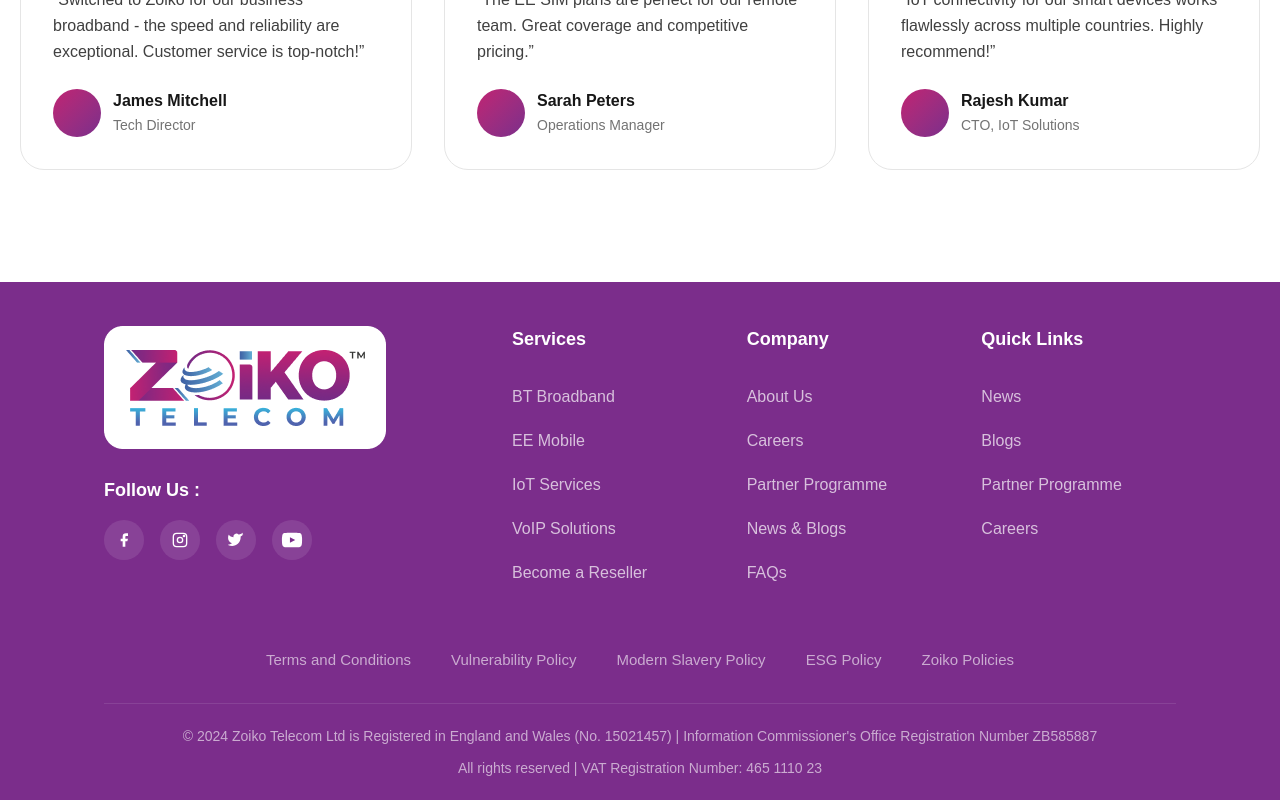
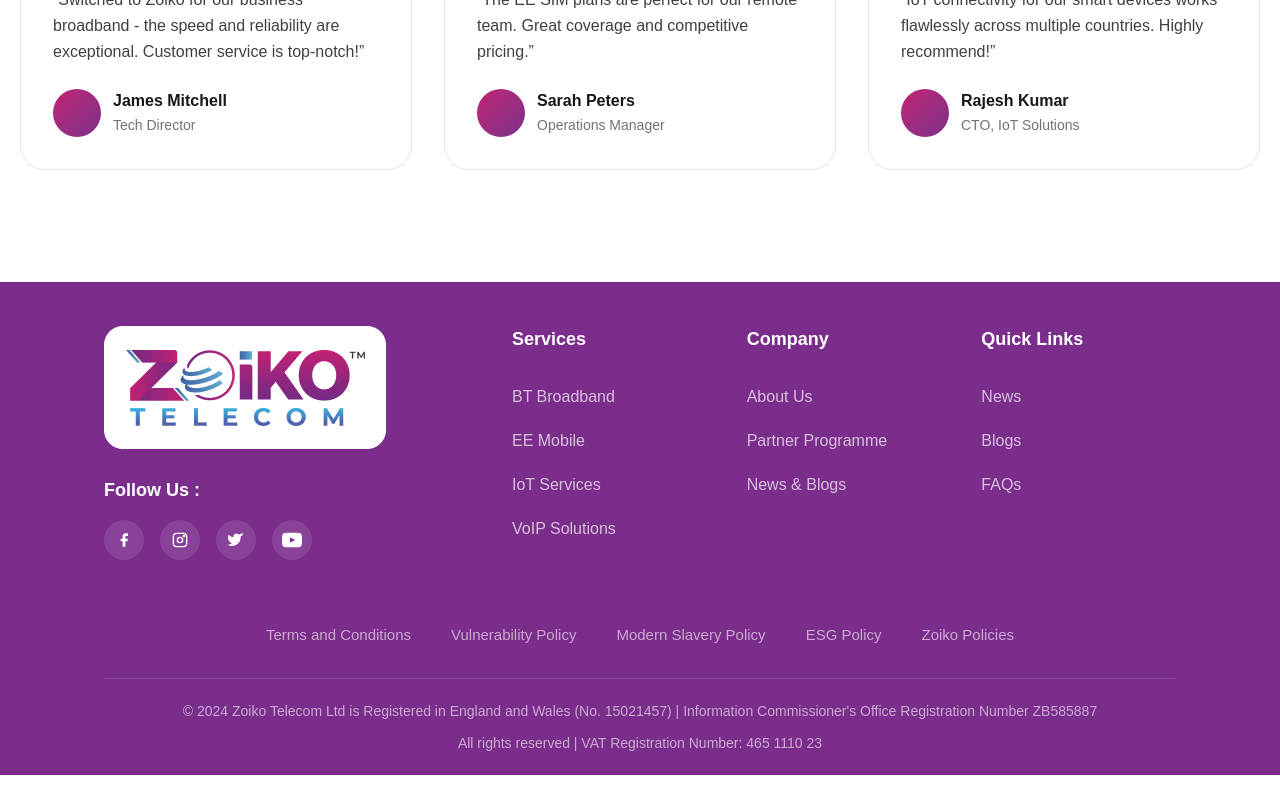
Before and after one commit to ZoikoGroup/zoikotelecom-reactNextTypeTail, a Next.js app: page / in a window 1280 px wide. Shown: the part 3604-4404 px from the top of the page. After the commit the page ends 4379 px from the top, so only its background shows below. Built offline with nearby package versions, Linux system fonts and the light colour scheme.

Commit message:
remove repeted links

```diff
--- a/app/Components/Footer/Footer.tsx
+++ b/app/Components/Footer/Footer.tsx
@@ -20,23 +20,21 @@ const servicesLinks: FooterLink[] = [
   { id: "ee", label: "EE Mobile", href: "/ee-mobile-plans" },
   { id: "iot", label: "IoT Services", href: "#" },
   { id: "voip", label: "VoIP Solutions", href: "#" },
-  { id: "reseller", label: "Become a Reseller", href: "/become-a-reseller" },
 ];
 
 const companyLinks: FooterLink[] = [
   { id: "about", label: "About Us", href: "/about-us" },
-  { id: "careers", label: "Careers", href: "#" },
-  { id: "partner", label: "Partner Programme", href: "#" },
+  // { id: "careers", label: "Careers", href: "#" },
+  { id: "partner", label: "Partner Programme", href: "/become-a-reseller" },
   { id: "newsblogs", label: "News & Blogs", href: "/blogs-news" },
-  { id: "faqs", label: "FAQs", href: "/faqs" },
+
 ];
 
 const quickLinks: FooterLink[] = [
 
   { id: "news", label: "News", href: "/blogs-news" },
   { id: "blogs", label: "Blogs", href: "/blogs-news" },
-  { id: "partner", label: "Partner Programme", href: "#" },
-  { id: "careers", label: "Careers", href: "#" },
+  { id: "faqs", label: "FAQs", href: "/faqs" },
 ];
 
 const socials: Social[] = [
```
